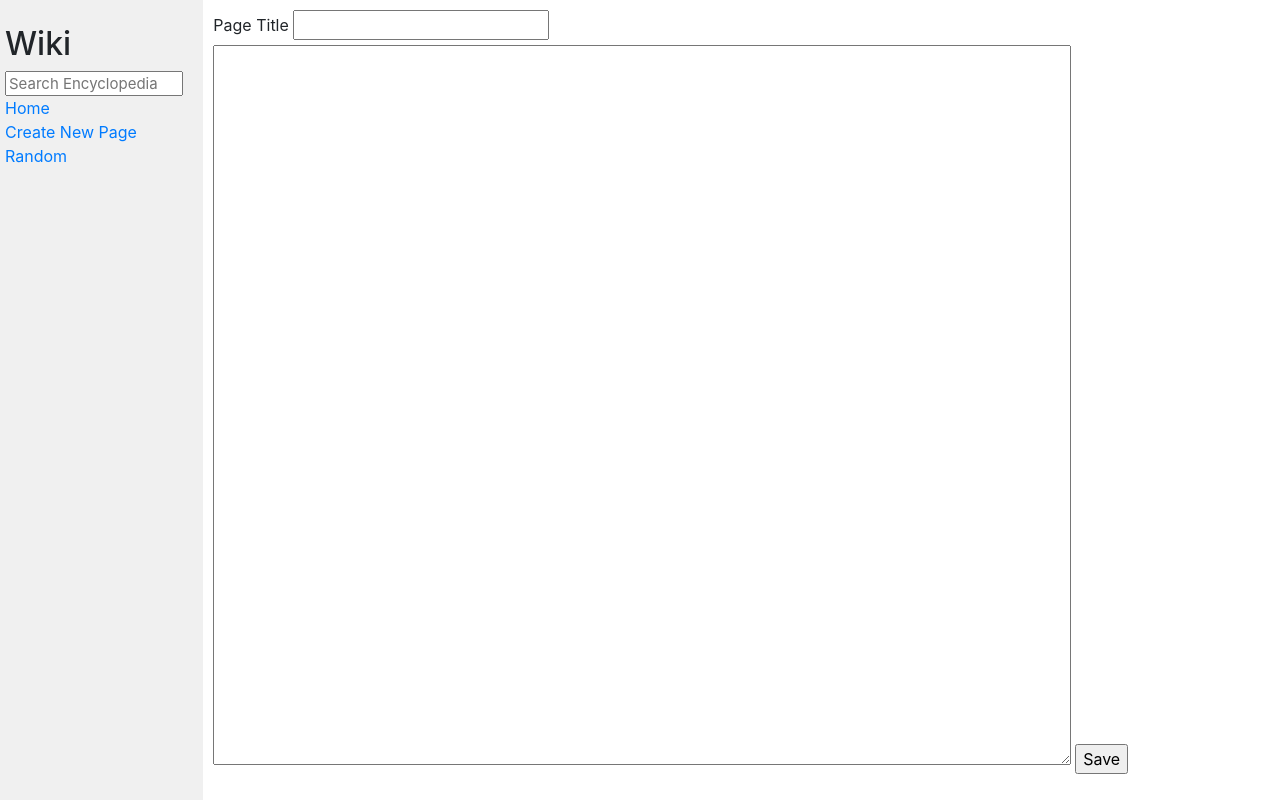
After one commit to simar-s2/Wiki, a Django app: page /create_page in a window 1280 px wide. The commit adds this page. Run offline with Django 3.2, Linux system fonts and the light colour scheme; some libraries are stand-ins or nearby versions.

Commit message:
Add create page feature

```diff
--- /dev/null
+++ b/encyclopedia/templates/encyclopedia/create_page.html
@@ -0,0 +1,15 @@
+{% extends "encyclopedia/layout.html" %}
+
+{% block title %}
+    Create New Page
+{% endblock %}
+
+{% block body %}
+    <form action="{% url 'create_page' %}" method="post">
+        {% csrf_token %}
+        <label for="title">Page Title</label>
+        <input type="text" name="title" id="title">
+        <textarea name="content" id="content" cols="30" rows="10"></textarea>
+        <input type="submit" value="Save">
+    </form>
+{% endblock %}
--- a/encyclopedia/templates/encyclopedia/layout.html
+++ b/encyclopedia/templates/encyclopedia/layout.html
@@ -20,15 +20,20 @@
                     <a href="{% url 'index' %}">Home</a>
                 </div>
                 <div>
-                    Create New Page
+                    <a href="{% url 'create_page' %}">Create New Page</a>
                 </div>
                 <div>
-                    <a href="/random">Random</a>
+                    <a href="{% url 'random_selector' %}">Random</a>
                 </div>
                 {% block nav %}
                 {% endblock %}
             </div>
             <div class="main col-lg-10 col-md-9">
+                {% if messages %}
+                    {% for message in messages %}
+                        <p><center>{{ message }}</center></p>
+                    {% endfor %}
+                {% endif %}
                 {% block body %}
                 {% endblock %}
             </div>
--- a/encyclopedia/urls.py
+++ b/encyclopedia/urls.py
@@ -6,5 +6,6 @@ urlpatterns = [
     path('', views.index, name="index"),
     path('wiki/<title>', views.get_entry, name="get_entry"),
     path('search', views.search, name="search"),
+    path('create_page', views.create_page, name="create_page"),
     path('random', views.random_selector, name="random_selector")
 ]
--- a/encyclopedia/views.py
+++ b/encyclopedia/views.py
@@ -2,6 +2,7 @@ from django.shortcuts import render
 from django.shortcuts import HttpResponseRedirect
 import difflib
 import random
+from django.contrib import messages
 
 from . import util
 
@@ -33,5 +34,19 @@ def search(request):
         "query": query
     })
 
+def create_page(request):
+    if request.method == 'POST':
+        title = request.POST.get('title')
+        content = request.POST.get('content')
+        if not content or not title: return HttpResponseRedirect('/create_page')
+        elif util.get_entry(title) != None:
+            messages.error(request, 'Title already exists!')
+            return HttpResponseRedirect('/create_page')
+        else:
+            util.save_entry(title, content)
+            return HttpResponseRedirect(f'/wiki/{title}')
+    else:
+        return render(request, "encyclopedia/create_page.html")
+
 def random_selector(request):
     return HttpResponseRedirect(f'wiki/{random.choice(util.list_entries())}')
```
Also changed, not shown: entries/Flask (web framework).md (added, +1 -0 lines).
